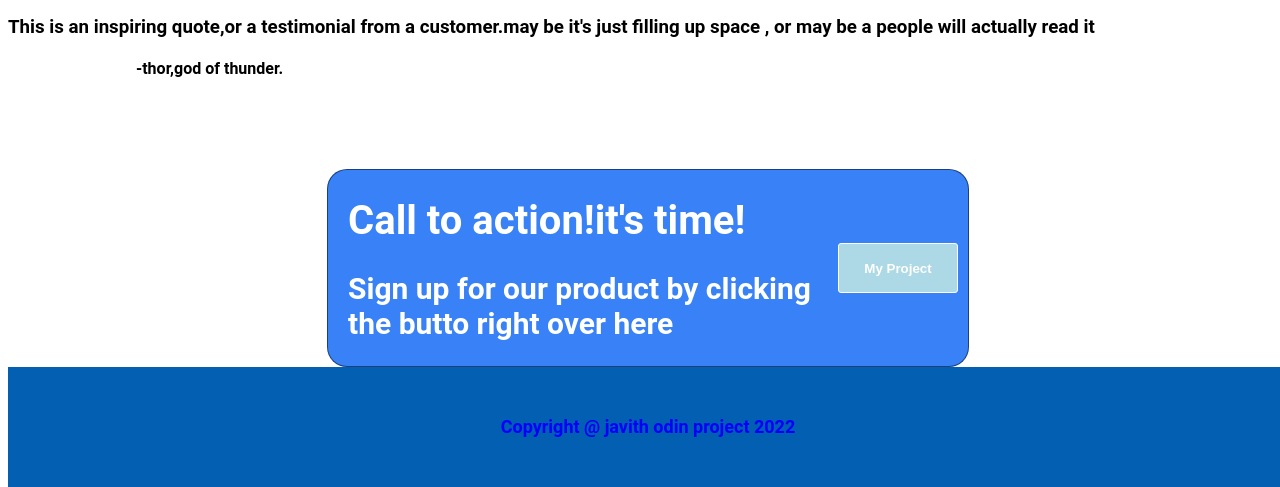
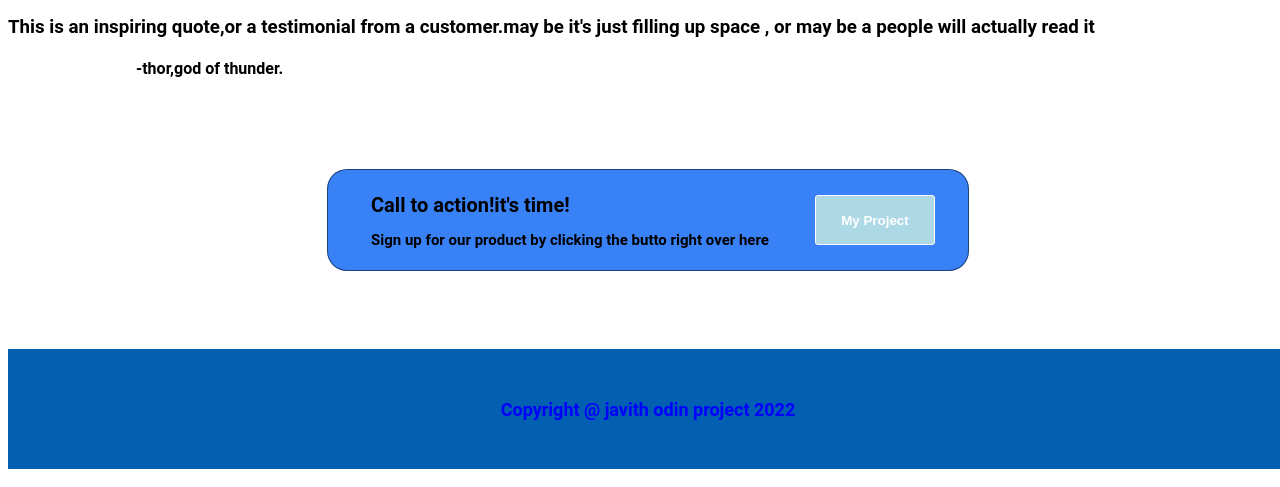
Before and after one commit to akramjavith/landingpage, a plain HTML site: page index.html in a window 1280 px wide. Shown: the part 746-1233 px from the top of the page. Drawn offline with Linux system fonts and the light colour scheme.

Commit message:
Update style.css

```diff
--- a/style.css
+++ b/style.css
@@ -161,9 +161,9 @@ body{
     padding-top: 70px;
   }
   .s4hds {
-    color: white;
+    color:black;
     font-weight: 900;
-    font-size: 20px;
+    font-size: 10px;
     margin-left: 20px;
   }
   .s4btn {
```
